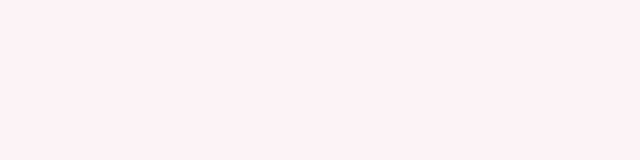
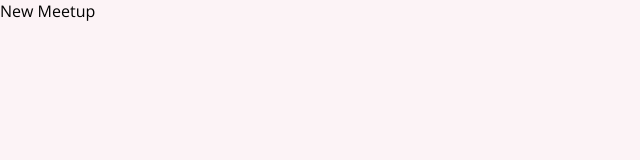
Before and after one commit to isabella232/i-love-music, a React (Create React App) app: page /new-meetup in a window 1280 px wide. Shown: the top 160 px of the page, without its empty margins (0-640 px from the left). Built offline with nearby package versions, Linux system fonts and the light colour scheme.

Commit message:
Routing beetwen pages (Route, Switch)

```diff
--- a/package.json
+++ b/package.json
@@ -8,6 +8,7 @@
     "@testing-library/user-event": "^12.8.3",
     "react": "^17.0.2",
     "react-dom": "^17.0.2",
+    "react-router-dom": "^5.3.0",
     "react-scripts": "4.0.3",
     "web-vitals": "^1.1.2"
   },
--- a/src/App.js
+++ b/src/App.js
@@ -1,6 +1,23 @@
+import { Route, Switch } from "react-router-dom";
+import AllMeetupsPage from "./pages/AllMeetups";
+import NewMeetupPage from "./pages/NewMeetup";
+import FavoritePage from "./pages/Favorites";
+
 function App() {
   return (
-    <div> </div>
+    <div>
+      <Switch>
+        <Route path = '/' exact>
+          <AllMeetupsPage></AllMeetupsPage>
+        </Route>
+        <Route path = '/new-meetup'>
+          <NewMeetupPage></NewMeetupPage>
+        </Route>
+        <Route path = '/favorites'>
+          <FavoritePage></FavoritePage>
+        </Route>
+      </Switch>
+    </div>
   );
 }
 
--- a/src/index.js
+++ b/src/index.js
@@ -1,8 +1,14 @@
 import React from 'react';
 import ReactDOM from 'react-dom';
+import { BrowserRouter } from 'react-router-dom';
 
 import './index.css';
 import App from './App';
 
 
-ReactDOM.render(<App />, document.getElementById('root'));
+ReactDOM.render(
+    <BrowserRouter>
+        <App />
+    </BrowserRouter>,
+    document.getElementById('root')
+);
--- /dev/null
+++ b/src/pages/AllMeetups.js
@@ -0,0 +1,9 @@
+function AllMeetupsPage () {
+    return (
+        <div>
+            All Meetups
+        </div>
+    );
+}
+
+export default AllMeetupsPage;
--- /dev/null
+++ b/src/pages/Favorites.js
@@ -0,0 +1,9 @@
+function FavoritePage () {
+    return (
+        <div>
+            Favorite
+        </div>
+    );
+}
+
+export default FavoritePage;
--- /dev/null
+++ b/src/pages/NewMeetup.js
@@ -0,0 +1,9 @@
+function NewMeetupPage () {
+    return (
+        <div>
+            New Meetup
+        </div>
+    );
+}
+
+export default NewMeetupPage;
```
Also changed, not shown: 1 other file (tests, documents, lock files or other folders).
